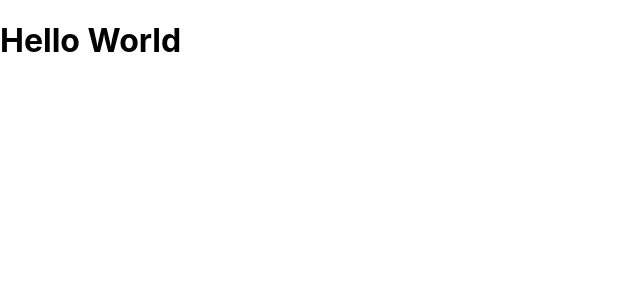
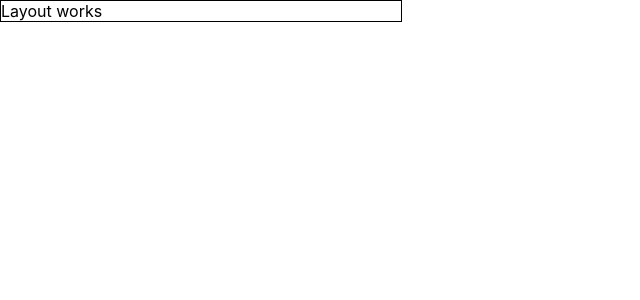
Before and after one commit to Mayamee/react-quiz, a React (Create React App) app: page / in a window 1280 px wide. Shown: the top 300 px of the page, without its empty margins (0-640 px from the left). Built offline with nearby package versions, Linux system fonts and the light colour scheme.

Commit message:
043 - Layout

```diff
--- a/src/App.js
+++ b/src/App.js
@@ -1,11 +1,19 @@
 import React from "react";
+import Layout from "./Components/HOC/Layout";
 
 class App extends React.Component {
   render() {
     return (
-      <div>
-        <h1>Hello World</h1>
-      </div>
+      <Layout>
+        <div
+          style={{
+            width: "400px",
+            border: "1px solid black",
+          }}
+        >
+          Layout works
+        </div>
+      </Layout>
     );
   }
 }
--- /dev/null
+++ b/src/Components/HOC/Layout.jsx
@@ -0,0 +1,11 @@
+import React, { Component } from "react";
+class Layout extends Component {
+  render() {
+    return (
+      <div>
+        <main>{this.props.children}</main>
+      </div>
+    );
+  }
+}
+export default Layout;
--- /dev/null
+++ b/src/Components/HOC/Layout.scss
@@ -0,0 +1,10 @@
+.Layout {
+  height: 100vh;
+  display: flex;
+  flex-direction: column;
+  & main {
+    display: flex;
+    flex-direction: column;
+    flex-grow: 1;
+  }
+}
```
